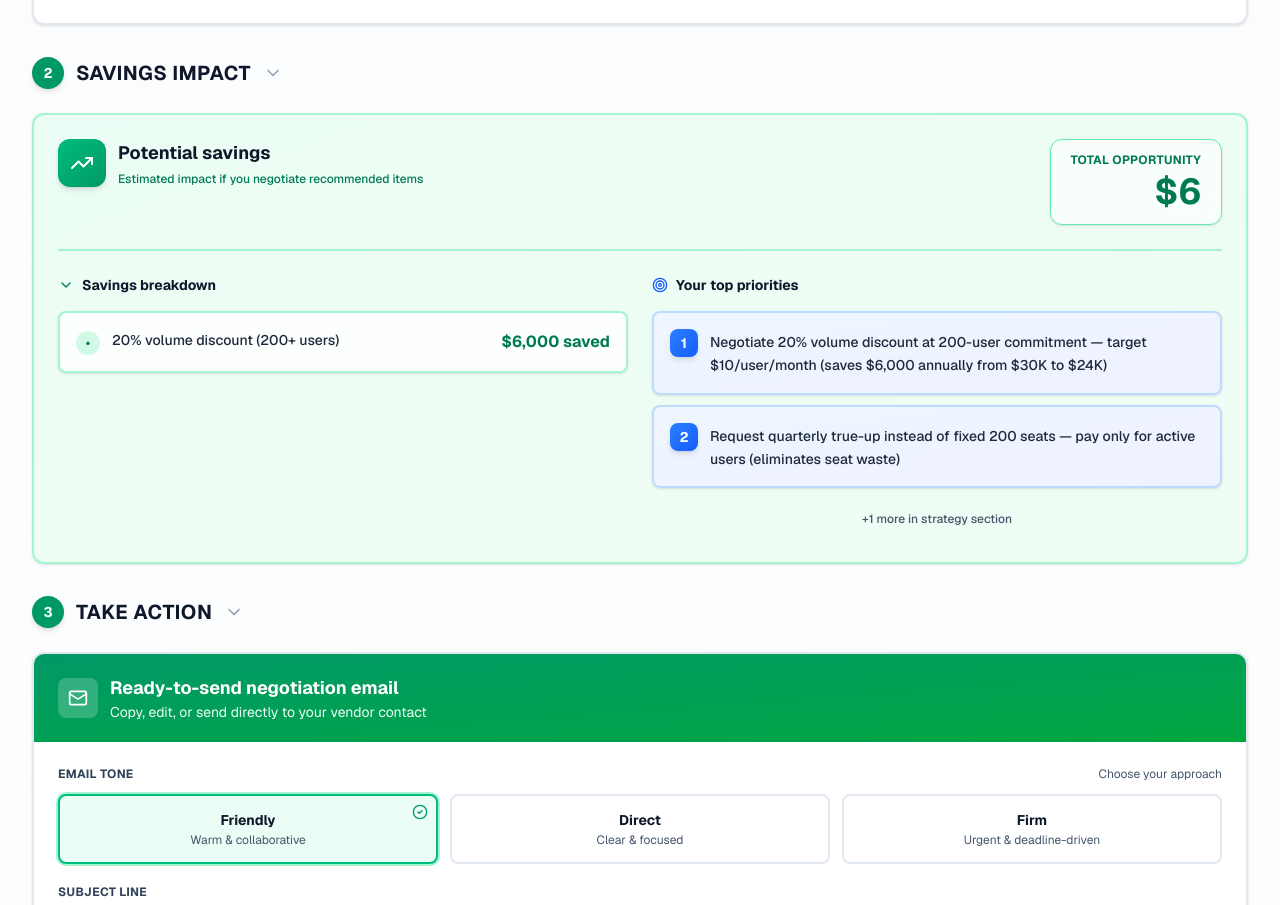
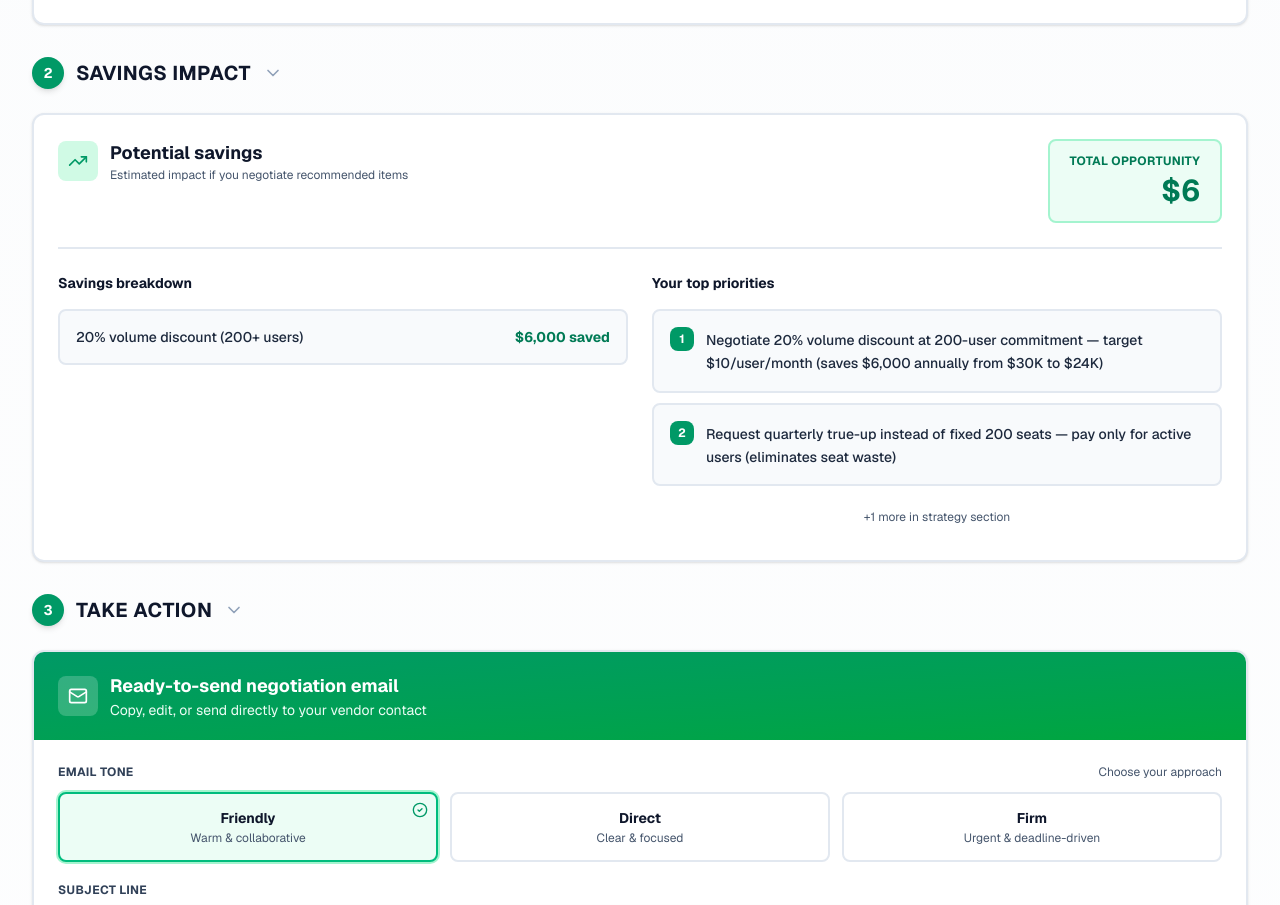
Before and after one commit to Boomchakalala/Dealcheck, a Next.js app: page /example in a window 1280 px wide. Shown: the part 2496-3401 px from the top of the page. Built offline with nearby package versions, Linux system fonts and the light colour scheme; no server answers.

Commit message:
Sandbox autosave

```diff
--- a/src/components/OutputDisplay.tsx
+++ b/src/components/OutputDisplay.tsx
@@ -592,7 +592,7 @@ export function OutputDisplay({ output, roundId }: OutputDisplayProps) {
       </div>
 
       {/* ══════════════════════════════════════════════════════════════ */}
-      {/* SECTION 2: SAVINGS IMPACT */}
+      {/* SECTION 2: SAVINGS IMPACT - Simplified */}
       {/* ══════════════════════════════════════════════════════════════ */}
       {output.potential_savings && output.potential_savings.length > 0 && (
         <div className="mb-8">
@@ -604,64 +604,53 @@ export function OutputDisplay({ output, roundId }: OutputDisplayProps) {
             <ChevronDown className="w-5 h-5 text-slate-400" />
           </div>
 
-          <div className="bg-gradient-to-br from-emerald-50 to-green-50 rounded-xl border-2 border-emerald-200 p-6 shadow-sm">
+          <div className="bg-white rounded-xl border-2 border-slate-200 p-6 shadow-sm">
             {/* Header with total */}
-            <div className="flex items-start justify-between mb-6 pb-6 border-b-2 border-emerald-200">
+            <div className="flex items-start justify-between mb-6 pb-6 border-b-2 border-slate-200">
               <div className="flex items-center gap-3">
-                <div className="w-12 h-12 rounded-xl bg-gradient-to-br from-emerald-500 to-emerald-600 flex items-center justify-center shadow-md">
-                  <TrendingUp className="w-6 h-6 text-white" />
+                <div className="w-10 h-10 rounded-lg bg-emerald-100 flex items-center justify-center">
+                  <TrendingUp className="w-5 h-5 text-emerald-600" />
                 </div>
                 <div>
-                  <h3 className="text-lg font-bold text-slate-900 mb-1">Potential savings</h3>
-                  <p className="text-xs text-emerald-700 font-medium">Estimated impact if you negotiate recommended items</p>
+                  <h3 className="text-lg font-bold text-slate-900">Potential savings</h3>
+                  <p className="text-xs text-slate-600">Estimated impact if you negotiate recommended items</p>
                 </div>
               </div>
-              <div className="text-right bg-white/60 backdrop-blur rounded-xl px-5 py-3 border border-emerald-300 shadow-sm">
+              <div className="text-right bg-emerald-50 rounded-lg px-5 py-3 border-2 border-emerald-200">
                 <p className="text-xs font-bold text-emerald-700 uppercase tracking-wide mb-1">Total Opportunity</p>
-                <p className="text-4xl font-bold text-emerald-700">{formatSavings(totalSavings)}</p>
+                <p className="text-3xl font-bold text-emerald-700">{formatSavings(totalSavings)}</p>
               </div>
             </div>
 
             <div className="grid grid-cols-1 lg:grid-cols-2 gap-6">
-              {/* Savings breakdown - LEFT */}
+              {/* Savings breakdown */}
               <div>
-                <div className="flex items-center gap-2 mb-4">
-                  <ChevronDown className="w-4 h-4 text-emerald-700" />
-                  <h4 className="text-sm font-bold text-slate-900">Savings breakdown</h4>
-                </div>
+                <h4 className="text-sm font-bold text-slate-900 mb-4">Savings breakdown</h4>
                 <div className="space-y-2.5">
                   {output.potential_savings.map((saving, idx) => (
-                    <div key={idx} className="bg-white/80 backdrop-blur border-2 border-emerald-200 rounded-lg p-4 flex items-center justify-between shadow-sm hover:shadow-md transition-shadow">
-                      <div className="flex items-start gap-3 flex-1">
-                        <div className="w-6 h-6 rounded-full bg-emerald-100 flex items-center justify-center flex-shrink-0 mt-0.5">
-                          <span className="text-emerald-700 font-bold text-xs">•</span>
-                        </div>
-                        <span className="text-sm text-slate-800 font-medium leading-relaxed">{saving.ask}</span>
-                      </div>
-                      <span className="text-base font-bold text-emerald-700 ml-4">{saving.annual_impact}</span>
+                    <div key={idx} className="bg-slate-50 border-2 border-slate-200 rounded-lg p-4 flex items-center justify-between">
+                      <span className="text-sm text-slate-800 font-medium flex-1 pr-3">{saving.ask}</span>
+                      <span className="text-sm font-bold text-emerald-700">{saving.annual_impact}</span>
                     </div>
                   ))}
                 </div>
               </div>
 
-              {/* Your top priorities - RIGHT */}
+              {/* Your top priorities */}
               <div>
-                <div className="flex items-center gap-2 mb-4">
-                  <Target className="w-4 h-4 text-blue-600" />
-                  <h4 className="text-sm font-bold text-slate-900">Your top priorities</h4>
-                </div>
+                <h4 className="text-sm font-bold text-slate-900 mb-4">Your top priorities</h4>
                 <div className="space-y-2.5">
                   {output.what_to_ask_for?.must_have?.slice(0, 2).map((item, idx) => (
-                    <div key={idx} className="bg-gradient-to-br from-blue-50 to-indigo-50 border-2 border-blue-200 rounded-lg p-4 flex items-start gap-3 shadow-sm">
-                      <div className="w-7 h-7 rounded-lg bg-gradient-to-br from-blue-500 to-blue-600 flex items-center justify-center flex-shrink-0 shadow-md">
-                        <span className="text-white text-sm font-bold">{idx + 1}</span>
+                    <div key={idx} className="bg-slate-50 border-2 border-slate-200 rounded-lg p-4 flex items-start gap-3">
+                      <div className="w-6 h-6 rounded-lg bg-emerald-600 flex items-center justify-center flex-shrink-0">
+                        <span className="text-white text-xs font-bold">{idx + 1}</span>
                       </div>
                       <span className="text-sm text-slate-800 leading-relaxed font-medium pt-0.5">{item}</span>
                     </div>
                   ))}
                   {output.what_to_ask_for?.must_have && output.what_to_ask_for.must_have.length > 2 && (
                     <div className="text-center py-2">
-                      <span className="text-xs text-slate-600 font-medium">
+                      <span className="text-xs text-slate-600">
                         +{output.what_to_ask_for.must_have.length - 2} more in strategy section
                       </span>
                     </div>
```
